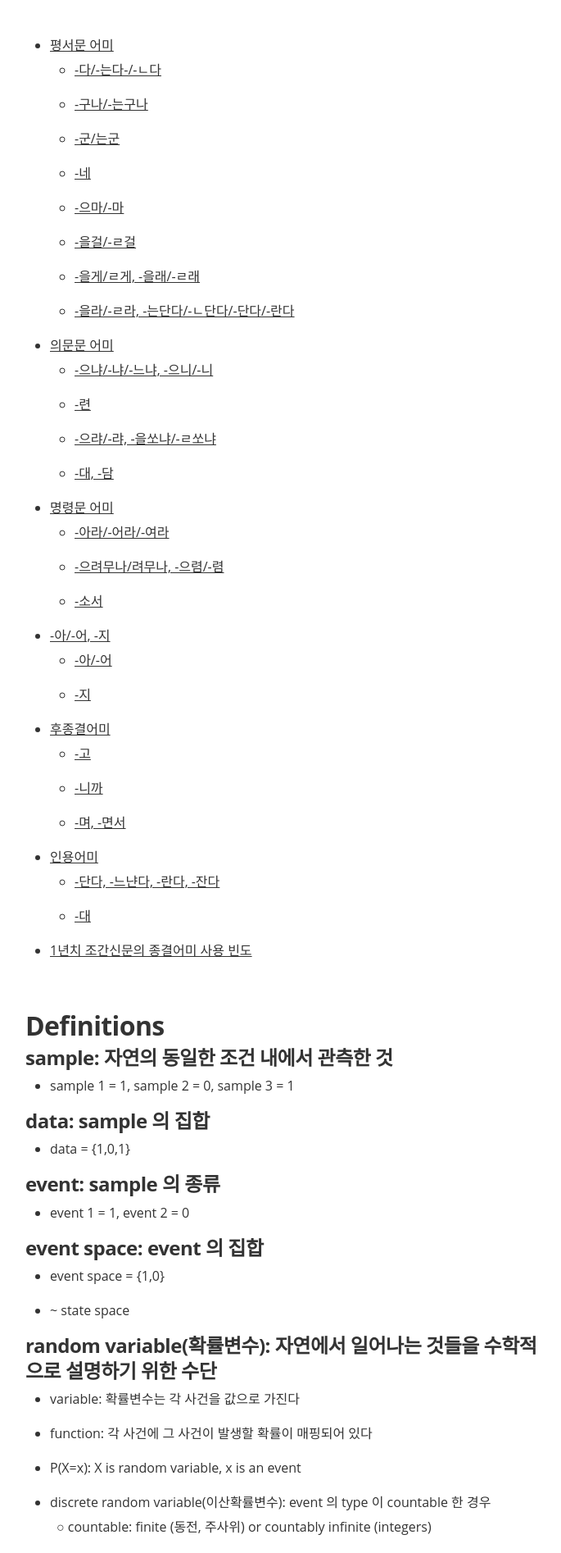
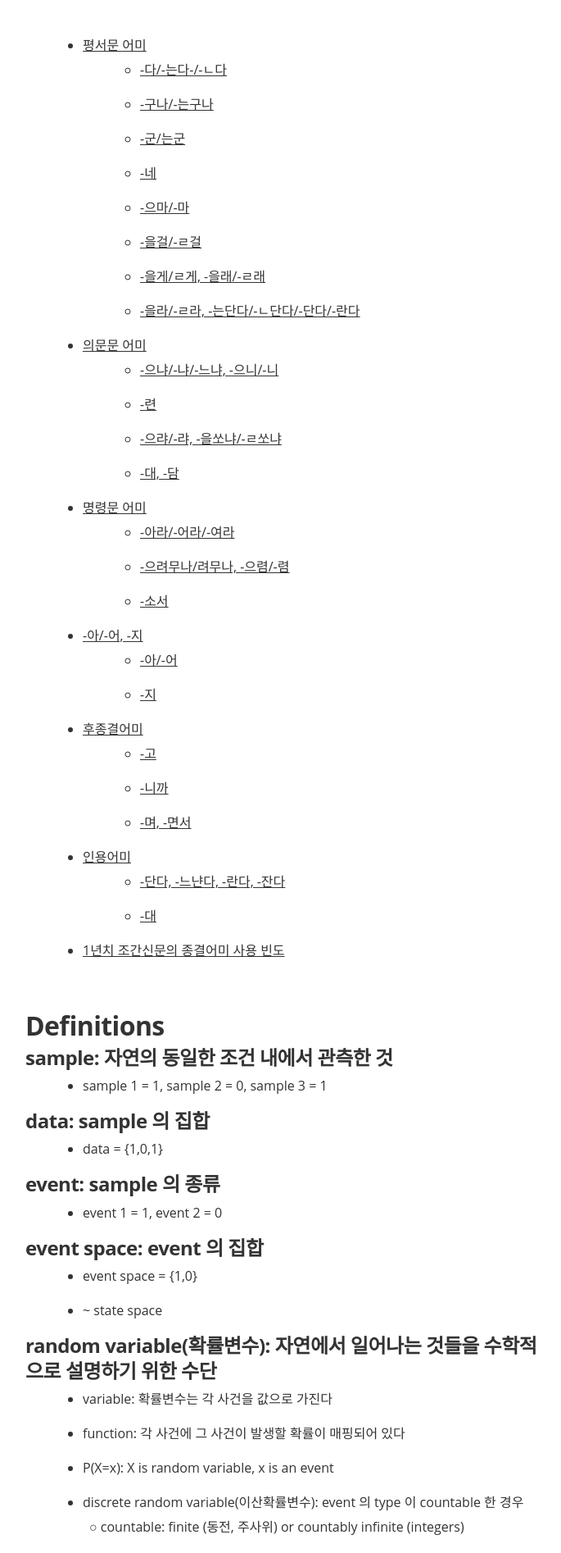
Before and after one commit to minniie/minniie.github.io, a Jekyll site: the page built from _posts/2021-07-27-probability.markdown, in a window 1280 px wide. Shown: the part 900-2794 px from the top of the page at 82% size, without its empty margins (289-974 px from the left). Built offline with Jekyll 4.4.1, drawn with Linux system fonts in a browser that asks for light colours; nearby versions of some CDN libraries; some web fonts are replaced.

Commit message:
Update main.sass

```diff
--- a/css/main.sass
+++ b/css/main.sass
@@ -432,8 +432,8 @@
         mmargin-left: -26px
         padding-bottom: 3px
     ul, ol
-      padding: 0
-      margin: 0 auto
+      padding: 0 auto
+      margin: 0
     li
       padding: 0
       font-weight: 400
```
